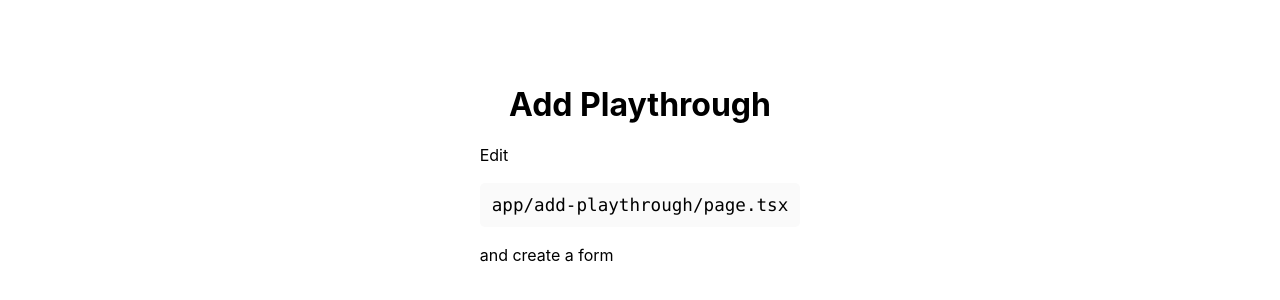
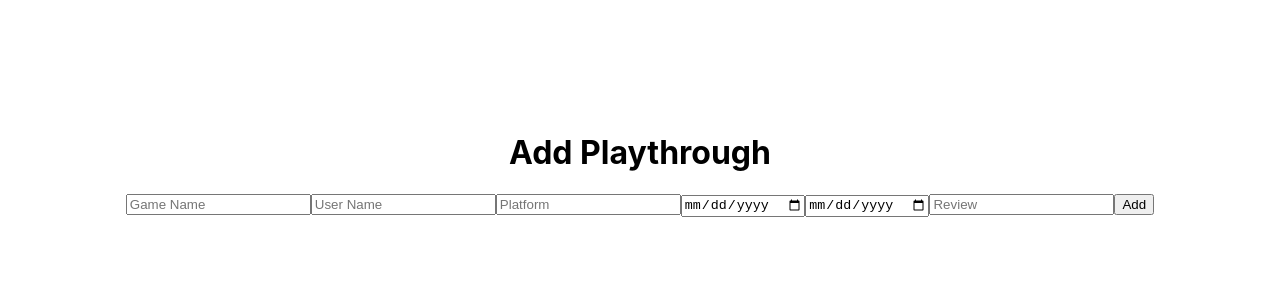
Before and after one commit to tommcgurl/beatnyeet, a Next.js app: page /add-playthrough in a window 1280 px wide. Shown: the part 236-536 px from the top of the page. Built offline with nearby package versions, Linux system fonts and the light colour scheme.

Commit message:
added a basic form to submit new games, currently only logging form data to console

```diff
--- a/app/add-playthrough/page.tsx
+++ b/app/add-playthrough/page.tsx
@@ -1,17 +1,34 @@
+'use client'
+
 import styles from '../page.module.css';
+import { SubmitHandler, useForm } from "react-hook-form";
 
-async function fetchPlaythroughData() {
-  const playthroughs = await fetch("http://localhost:3000/api/playthroughs?include=game,user");
-  return playthroughs.json();
+type Inputs = {
+  gameName: string,
+  userName: string,
+  platform: string,
+  startDate: Date,
+  completedOn: Date | null,
+  review: string
 }
 
 export default function AddPlaythrough() {
+  const { register, handleSubmit } = useForm<Inputs>();
+  const onSubmit: SubmitHandler<Inputs> = data => console.log(data);
 
   return (
     <div className={styles.container}>
       <main className={styles.main}>
         <h1>Add Playthrough</h1>
-        <span>Edit <p className={styles.code}>app/add-playthrough/page.tsx</p> and create a form</span>
+        <form onSubmit={handleSubmit(onSubmit)}>
+          <input placeholder="Game Name" type="text" {...register("gameName")}></input>
+          <input placeholder="User Name" type="text" {...register("userName")}></input>
+          <input placeholder="Platform" type="text" {...register("platform")}></input>
+          <input placeholder="Start Date" type="date" {...register("startDate")}></input>
+          <input placeholder="Completed Date" type="date" {...register("completedOn")}></input>
+          <input placeholder="Review" type="text" {...register("review")}></input>
+          <button type="submit">Add</button>
+        </form>
       </main>
     </div>
   );
--- a/package.json
+++ b/package.json
@@ -18,7 +18,8 @@
     "@types/react-dom": "18.0.8",
     "next": "13.0.1",
     "react": "18.2.0",
-    "react-dom": "18.2.0"
+    "react-dom": "18.2.0",
+    "react-hook-form": "^7.40.0"
   },
   "devDependencies": {
     "@types/node": "^18.11.9",
```
Also changed, not shown: 1 other file (tests, documents, lock files or other folders).
